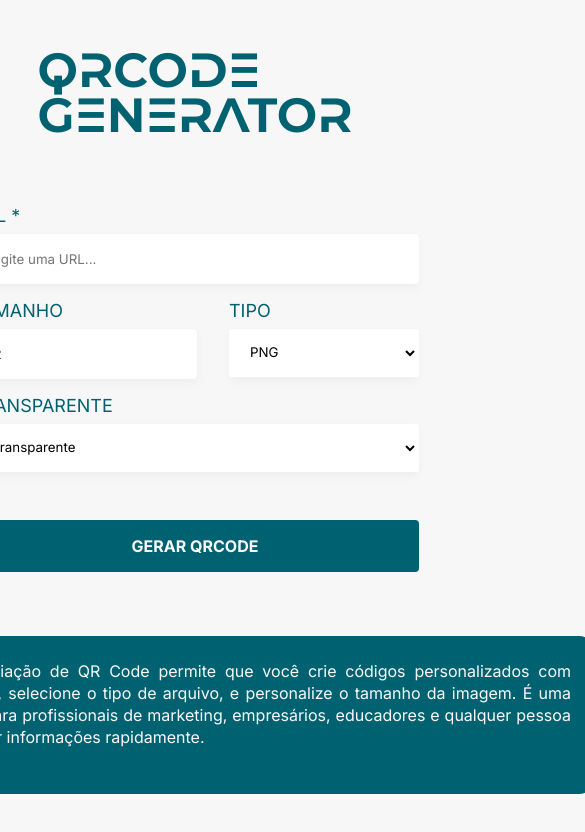
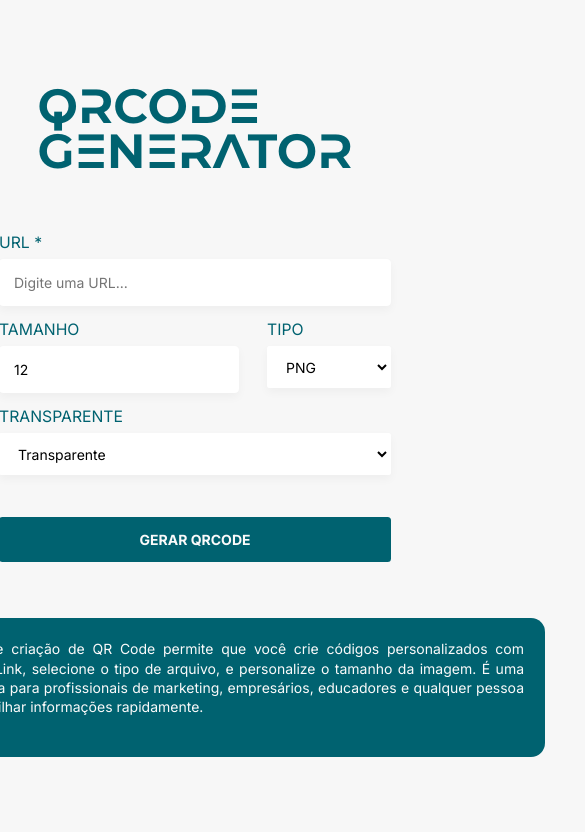
Before and after one commit to adrianomolin/qrcode-generator, a React (Vite) app: page / in a window 390 px wide. Shown: the top 832 px of the page, 585 px wide, since content can reach past the window. Built offline with nearby package versions, Linux system fonts and the light colour scheme.

Commit message:
refactor: responsivity in screens

```diff
--- a/src/styles/GlobalStyles.ts
+++ b/src/styles/GlobalStyles.ts
@@ -62,4 +62,22 @@ export const GlobalStyles = createGlobalStyle`
   #root {
     height: 100%;
   }
+
+  @media only screen and (max-height: 900px) {
+    * {
+      font-size: 14px;
+    }
+  }
+
+  @media only screen and (max-height: 700px) {
+    * {
+      font-size: 12px;
+    }
+  }
+
+  @media only screen and (max-height: 600px) {
+    * {
+      font-size: 10px;
+    }
+  }
 `;
```
